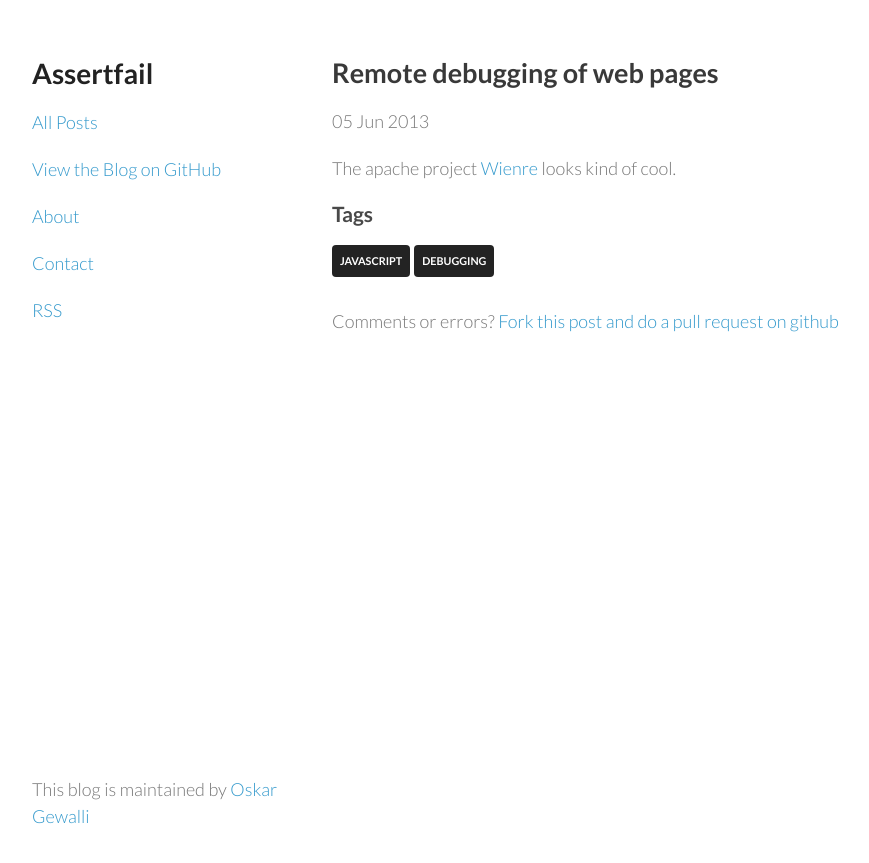
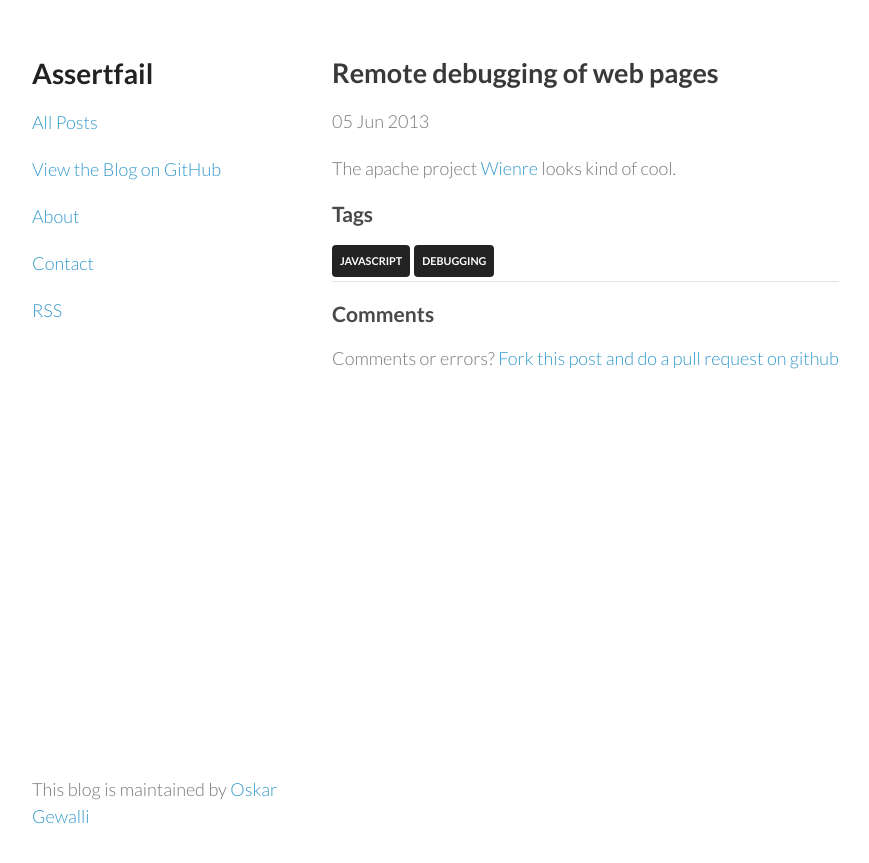
Before and after one commit to wallymathieu/assertfail, a Jekyll site: the page built from _posts/2013-06-05-remote-debugging-of-web-pages.markdown, in a window 1280 px wide. Shown: the top 863 px of the page, without its empty margins (26-895 px from the left). Built offline with Jekyll 4.4.1, drawn with Linux system fonts in a browser that asks for light colours; nearby versions of some CDN libraries.

Commit message:
Possible to add comments

```diff
--- a/_layouts/post.html
+++ b/_layouts/post.html
@@ -5,12 +5,24 @@
 <p class="meta">{{ page.date | date_to_string }}</p>
 {{ content }}
 <h3>Tags</h3>
-<ul class="tagList">
+<ul class="tags">
 {% for cat in page.tags %}
 <li>{{ cat }}</li>
 {% endfor %}
 </ul>
-<br>
+<div class="comments">
+  <hr>
+  <h3>Comments</h3>
+  <ul>
+  {% for comment in page.comments %}
+    <li class="comment">
+      <b class="author">{{ comment.author }}</b>
+      <div class="content">{{ comment.content }}</div>
+      <div class="date">{{ comment.date | date_to_string }}</div>
+    </li>
+  {% endfor %}
+  </ul>
+</div>
 <p>
 Comments or errors?
 <a href="https://github.com/wallymathieu/wallymathieu.github.io/tree/master/{{page.path}}">Fork this post and do a pull request on github</a>
--- a/css/minimal/styles.css
+++ b/css/minimal/styles.css
@@ -322,7 +322,7 @@
 }
 
 /* TagList */
-.tagList {
+.tags {
   display: flex;
   flex-wrap: wrap;
   list-style: none;
@@ -330,7 +330,7 @@
   padding: 0;
 }
 
-.tagList li {
+.tags li {
   background: #232323;
   border-radius: 4px;
   margin: 0;
@@ -342,6 +342,26 @@
   font-size: .6em;
   text-transform: uppercase;
   font-weight: 600;
+}
+
+/* Comments */
+.comments ul{
+  list-style: none;
+  margin: 0;
+  padding: 0;
+}
+
+.comment{
+  min-height: 20px;
+	padding: 8px;
+	margin-bottom: 10px;
+	background-color: #f5f5f5;
+	border: 1px solid #eeeeeeee;
+}
+
+.comment .date{
+  color: #999999;
+  font-size: .7em;
 }
 
 /* Header nav fun */
```
